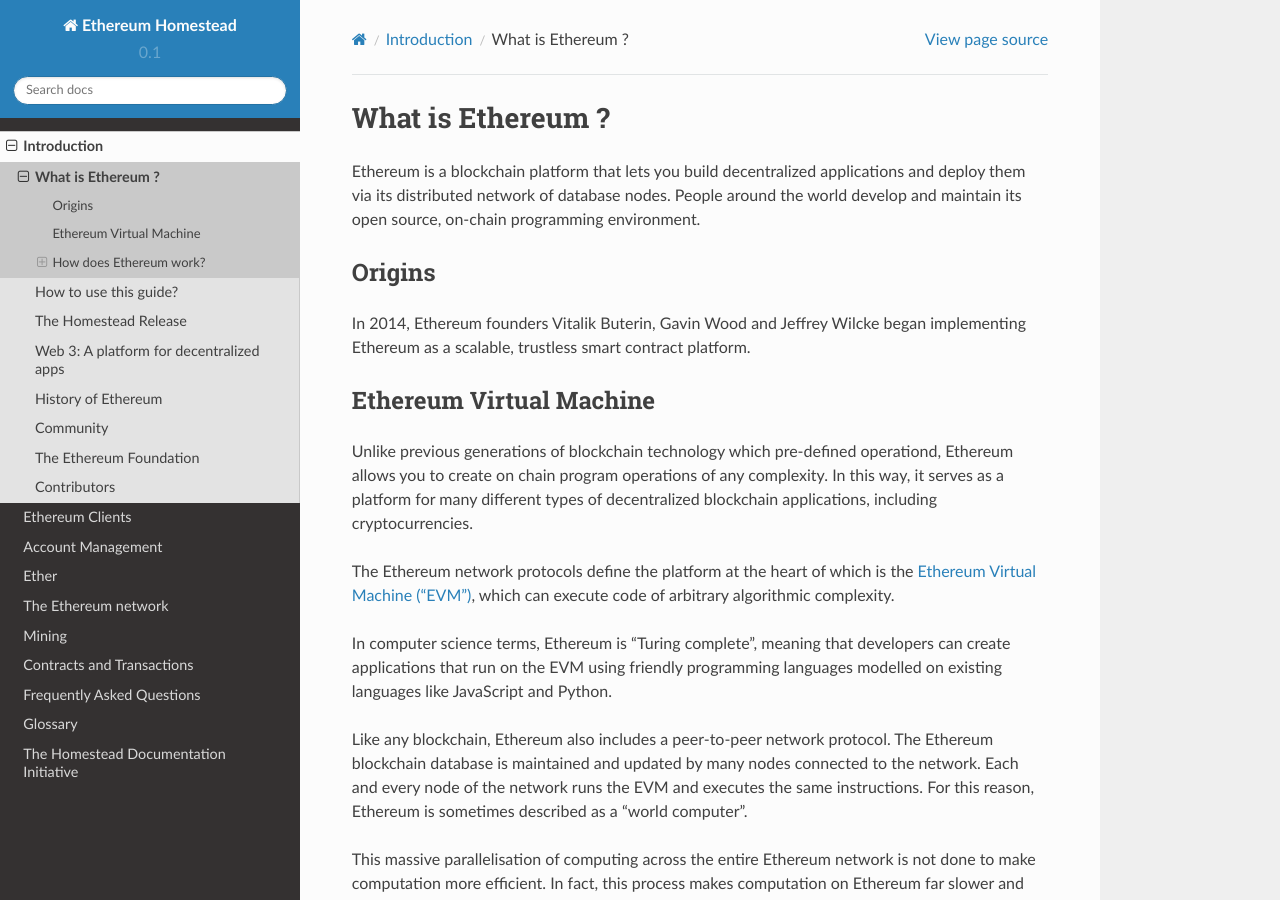
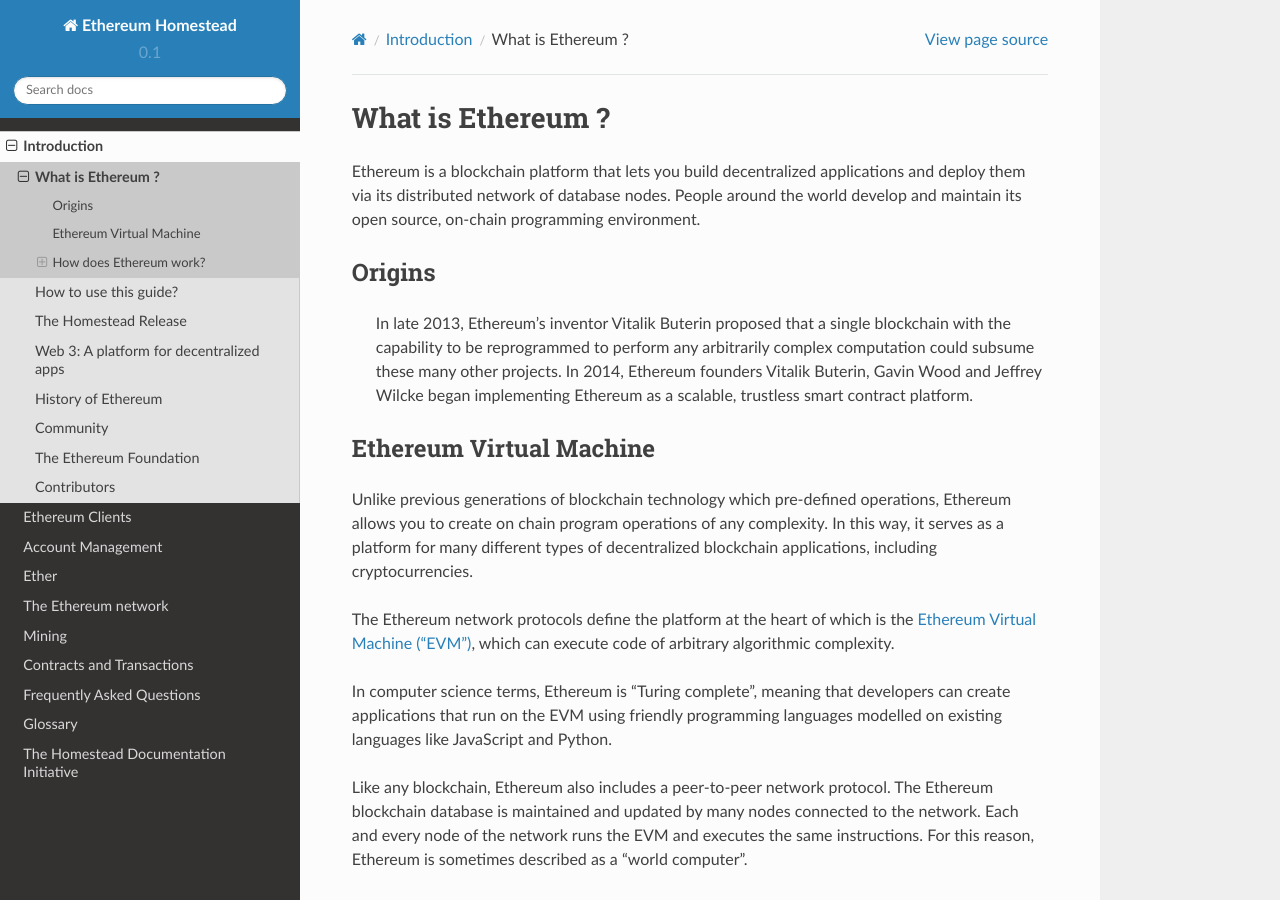
Before and after one commit to ethereum/homestead-guide, a Sphinx documentation site: the page built from source/introduction/what-is-ethereum.rst, in a window 1280 px wide and 900 px high. Built offline with Sphinx 7.4.7 and the Read the Docs theme 2.0.0, drawn with Linux system fonts in a browser that asks for light colours.

Commit message:
fix typos and reinsert missing text about Ethereum origins

```diff
--- a/source/introduction/what-is-ethereum.rst
+++ b/source/introduction/what-is-ethereum.rst
@@ -12,14 +12,17 @@
 Origins
 ================================================================================
 
-In 2014, Ethereum founders Vitalik Buterin, Gavin Wood and Jeffrey Wilcke began
-implementing Ethereum as a scalable, trustless smart contract platform.
+ In late 2013, Ethereum's inventor Vitalik Buterin proposed that a single blockchain
+ with the capability to be reprogrammed to perform any arbitrarily complex
+ computation could subsume these many other projects.  In 2014, Ethereum founders
+ Vitalik Buterin, Gavin Wood and Jeffrey Wilcke began implementing Ethereum as a
+ scalable, trustless smart contract platform.
 
 ================================================================================
 Ethereum Virtual Machine
 ================================================================================
 
-Unlike previous generations of blockchain technology which pre-defined operationd,
+Unlike previous generations of blockchain technology which pre-defined operations,
 Ethereum allows you to create on chain program operations of any complexity.
 In this way, it serves as a platform for many different types of decentralized
 blockchain applications, including cryptocurrencies.
```
